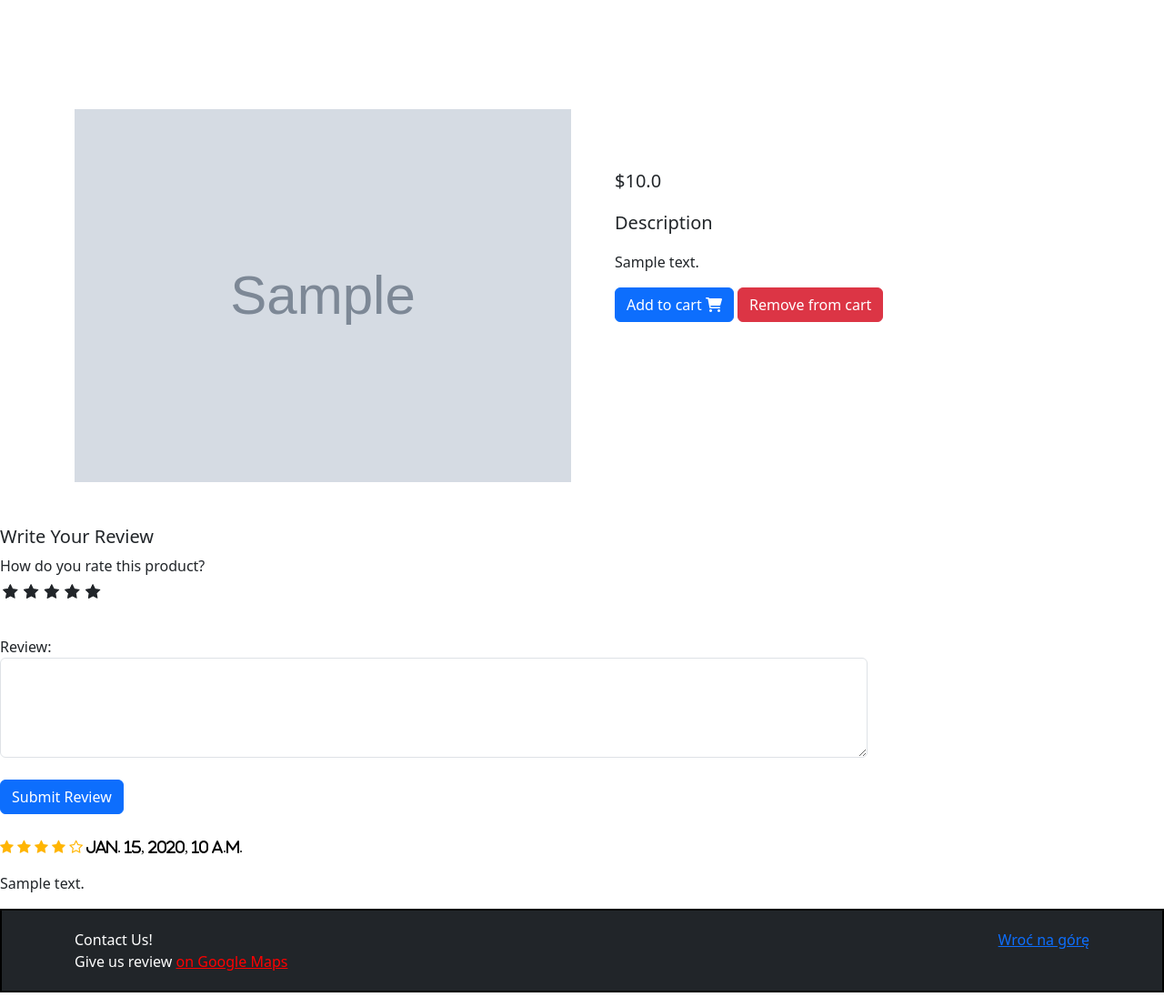
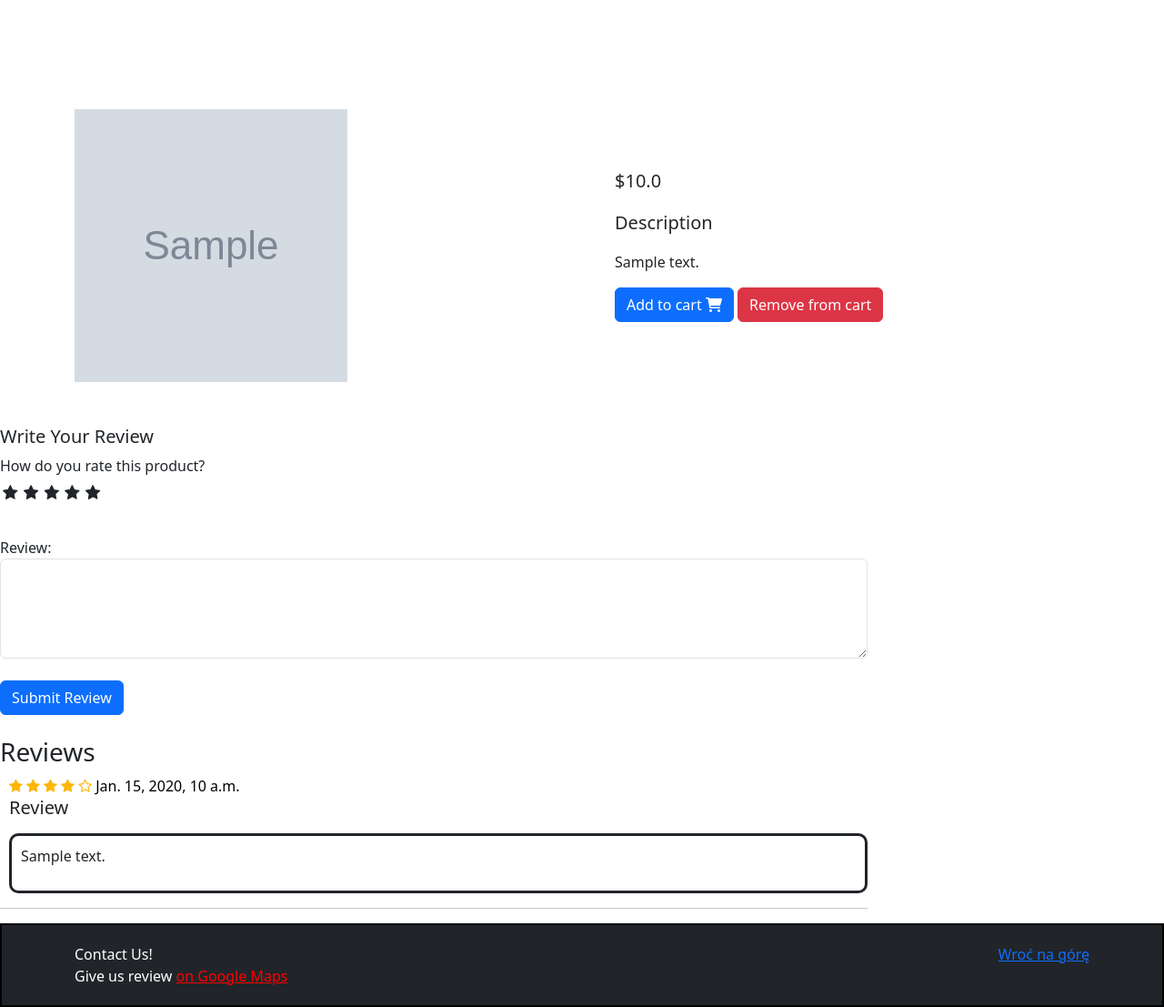
Before and after one commit to Kamil-Krawiec/PO-Project, a Django app: page /all_reviews/00000000-0000-0000-0000-000000000001 in a window 1280 px wide. Shown: the part 112-1219 px from the top of the page at 91% size. Run offline with Django 4.2, Linux system fonts and the light colour scheme; tables that the repository leaves empty hold one stand-in row (values such as "Sample post"); grey boxes marked "Sample" are stand-in pictures; some libraries are stand-ins or nearby versions.

Commit message:
single item view

```diff
--- a/django_project_boilerplate-master/core/views.py
+++ b/django_project_boilerplate-master/core/views.py
@@ -150,6 +150,7 @@ def submit_review(request, id):
 def all_reviews(request,id):
     product = get_object_or_404(Product, id=id)
     review_list = ReviewRating.objects.filter(product = product)
+
     context = {
         "product": product,
         "review_list": review_list
--- a/django_project_boilerplate-master/templates/product.html
+++ b/django_project_boilerplate-master/templates/product.html
@@ -18,7 +18,7 @@
         <!--Grid column-->
         <div class="col-md-6 mb-4">
 
-			<img src="/media/{{product.image}}" style="  object-fit:fill; width: 100%;height: 100%;"/>
+			<img src="/media/{{product.image}}" style="  object-fit:fit; width: 300px;height: 300px"/>
 
         </div>
         <!--Grid column-->
@@ -104,9 +104,16 @@
 				</form>
 <br>
 
+<h3>			Reviews			</h3>
+
+{% if not review_list%}
+
+<h4>			There is no reviews yet		</h4>
+{%  endif%}
+
 {% for review in review_list %}
 
-				<article class="box mb-3">
+				<article class="box mb-3" style="padding-left: 10px">
 					<div class="icontext w-100">
 
 						<div class="text">
@@ -116,17 +123,22 @@
 									<i class="fa fa-star{% if review.rating == 1.5 %}-half-o{% elif review.rating < 2 %}-o {% endif %}" aria-hidden="true"></i>
 									<i class="fa fa-star{% if review.rating == 2.5 %}-half-o{% elif review.rating < 3 %}-o {% endif %}" aria-hidden="true"></i>
 									<i class="fa fa-star{% if review.rating == 3.5 %}-half-o{% elif review.rating < 4 %}-o {% endif %}" aria-hidden="true"></i>
-									<i class="fa fa-star{% if review.rating == 4.5 %}-half-o{% elif review.rating < 5 %}-o {% endif %}" aria-hidden="true"><span style="color: black"> {{ review.created_at }}</span></i>
+									<i class="fa fa-star{% if review.rating == 4.5 %}-half-o{% elif review.rating < 5 %}-o {% endif %}" aria-hidden="true"></i>
 								</span>
+								<span style="color: black"> {{ review.created_at }}</span>
 							</div>
 						</div>
 					</div> <!-- icontext.// -->
-					<div class="mt-3">
-						<p>
-							{{review.review}}
+					<h5>			Review			</h5>
+
+					<div class="mt-3" style="border: solid;border-radius: 10px">
+						<p style="padding: 10px">
+						{{review.review}}
 						</p>
 					</div>
 				</article>
+
+				<hr>
 {% endfor %}
 
 
```
